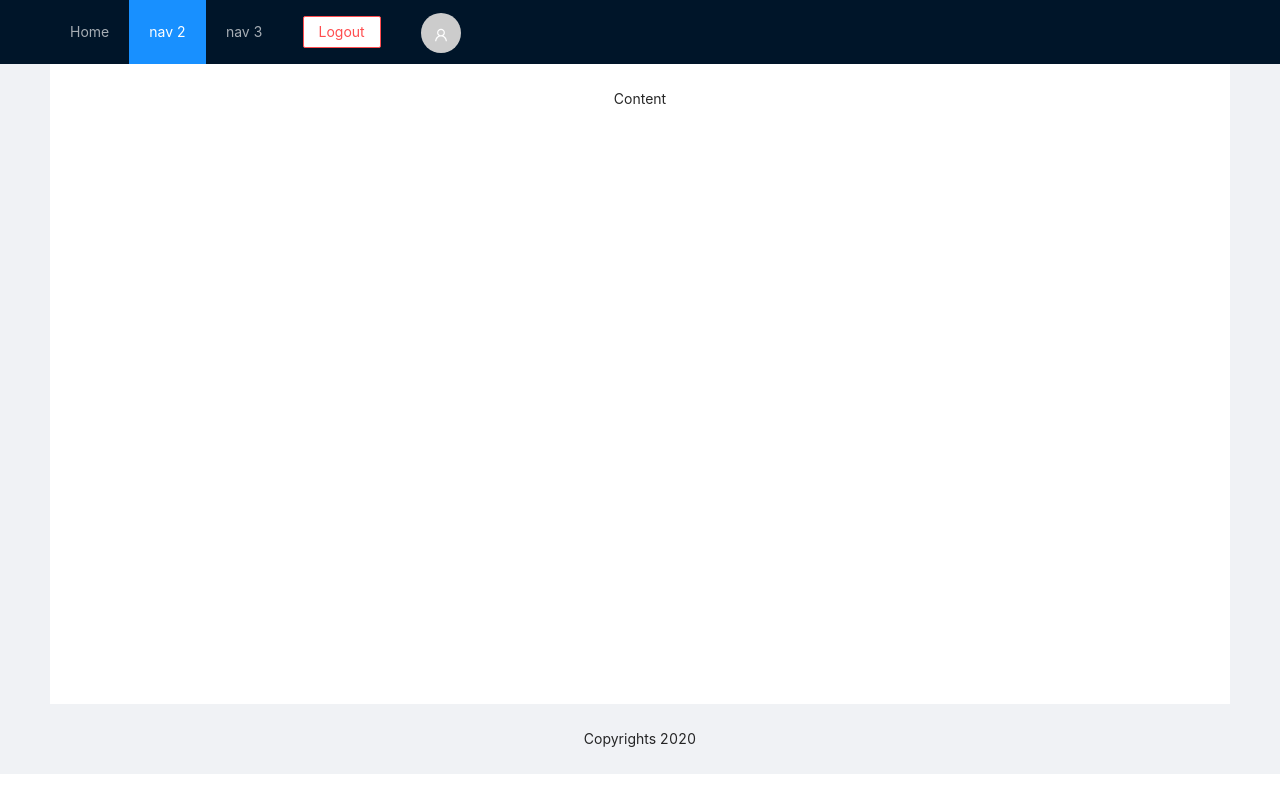
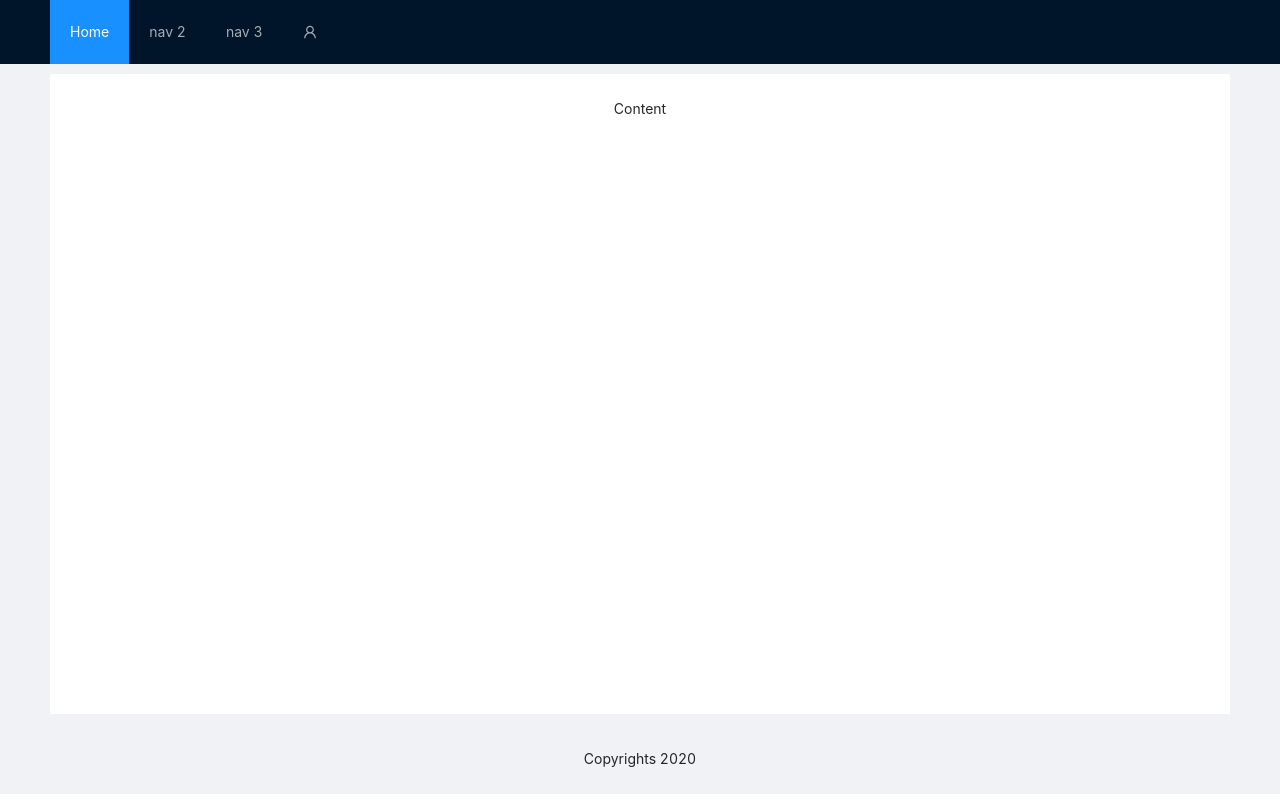
Before and after one commit to fakhirarslan/first_hook_app, a React (Create React App) app: page /home in a window 1280 px wide. Built offline with nearby package versions, Linux system fonts and the light colour scheme; sample sign-in values are in the browser's storage.

Commit message:
pull request changes completed

```diff
--- a/package.json
+++ b/package.json
@@ -16,8 +16,10 @@
     "mongoose": "^5.10.4",
     "react": "^16.13.1",
     "react-dom": "^16.13.1",
+    "react-redux": "^7.2.1",
     "react-router-dom": "^5.2.0",
-    "react-scripts": "3.4.3"
+    "react-scripts": "3.4.3",
+    "redux": "^4.0.5"
   },
   "scripts": {
     "start": "react-scripts start",
--- a/src/Components/Views/HomePage/home.js
+++ b/src/Components/Views/HomePage/home.js
@@ -1,5 +1,5 @@
 import React from 'react';
-import { Layout, Menu, Avatar, Button } from 'antd';
+import { Layout, Menu } from 'antd';
 import { UserOutlined } from '@ant-design/icons';
 import history from '../../Utils/history';
 import { removeUserSession, getUser } from '../../Utils/common';
@@ -32,23 +32,22 @@ class Home extends React.Component {
         return (
             <Layout className="layout">
                 <Header>
-                    <div className="logo" />
-                    {/* Welcome {this.state.user.name}<br /><br /> */}
-                    <Menu theme="dark" mode="horizontal" defaultSelectedKeys={['2']}>
+                    <Menu theme="dark" mode="horizontal" defaultSelectedKeys={['1']}>
                         <Menu.Item key="1">Home</Menu.Item>
                         <Menu.Item key="2">nav 2</Menu.Item>
                         <Menu.Item key="3">nav 3</Menu.Item>
-                        <Menu.Item key="4"><Button danger onClick={this.handleLogout}>Logout</Button></Menu.Item>
-                        <Menu.Item key="5">
-                            <Avatar size={40} icon={<UserOutlined />} />
-                        </Menu.Item>
+                        <Menu.SubMenu className="avatar" icon={<UserOutlined />}>
+                            <Menu.Item key="4">{this.state.user.name}</Menu.Item>
+                            <Menu.Item key="5">
+                                <p onClick={this.handleLogout}>Logout</p>
+                            </Menu.Item>
+                        </Menu.SubMenu>
                     </Menu>
-
                 </Header>
-                <Content style={{ padding: '0 50px' }}>
+                <Content>
                     <div className="site-layout-content">Content</div>
                 </Content>
-                <Footer style={{ textAlign: 'center' }}>Copyrights 2020</Footer>
+                <Footer>Copyrights 2020</Footer>
             </Layout>
         );
     }
--- a/src/index.css
+++ b/src/index.css
@@ -16,11 +16,13 @@ code {
   width: 500px;
   margin: auto;
   margin-top: 5%;
+
 }
 
 .ant-card:hover {
-  -webkit-box-shadow: 3px 3px 5px 6px #ccc;
-  box-shadow: 3px 3px 5px 6px #ccc;
+  -webkit-box-shadow: 0px 0px 20px 1px rgba(0,0,0,0.75);
+  -moz-box-shadow: 0px 0px 20px 1px rgba(0,0,0,0.75);
+  box-shadow: 0px 0px 20px 1px rgba(0,0,0,0.75);
 }
 
 .site-layout-content {
@@ -31,7 +33,12 @@ code {
 }
 
 .ant-layout-content {
-  height: 80vh;
+  padding: 10px 50px;
+}
+
+.ant-layout-footer {
+  margin: auto;
+  text-align: center;
 }
 
 .ant-layout .layout {
@@ -45,3 +52,7 @@ code {
   margin: 16px 24px 16px 0;
   float: left;
 }
+
+.avatar {
+  float: right;
+}
```
Also changed, not shown: 1 other file (tests, documents, lock files or other folders).
